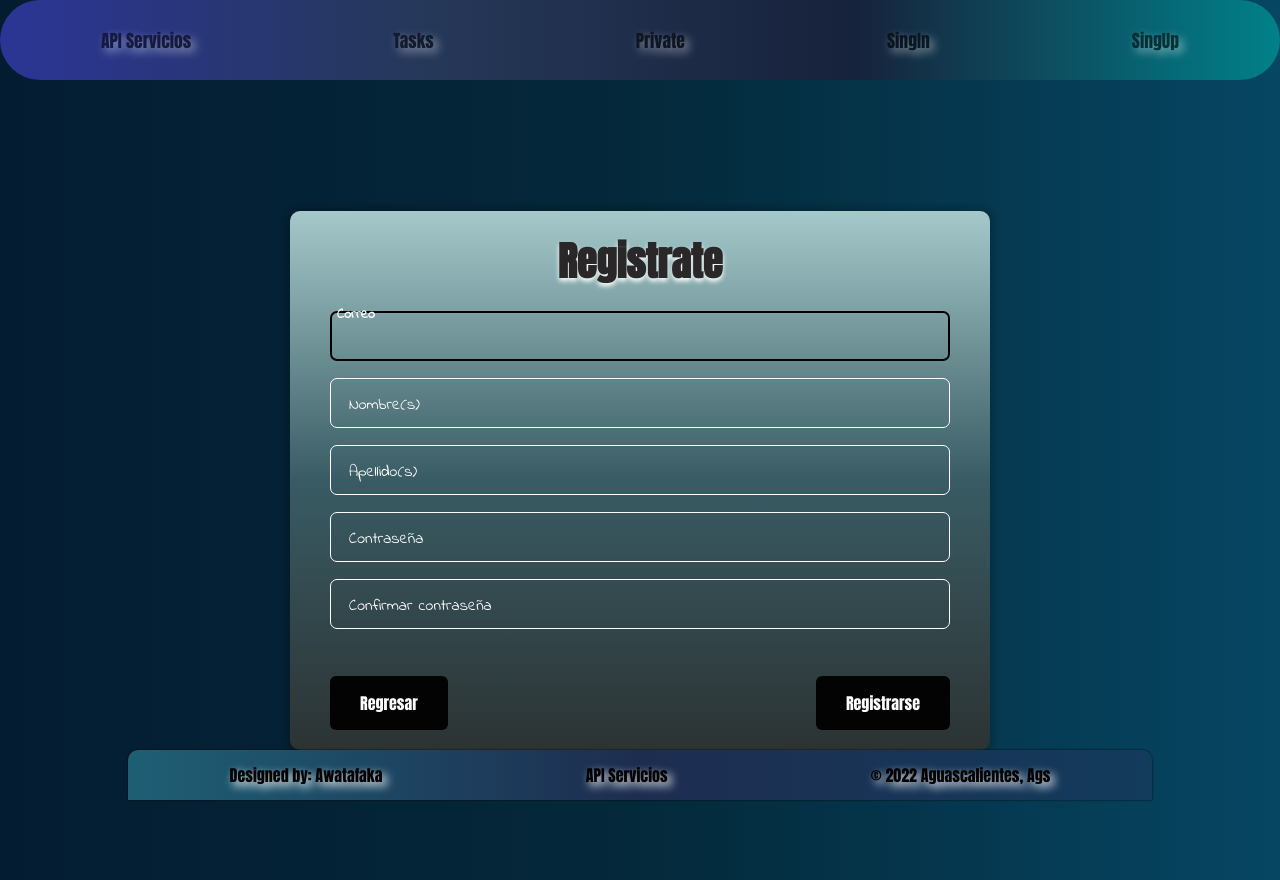
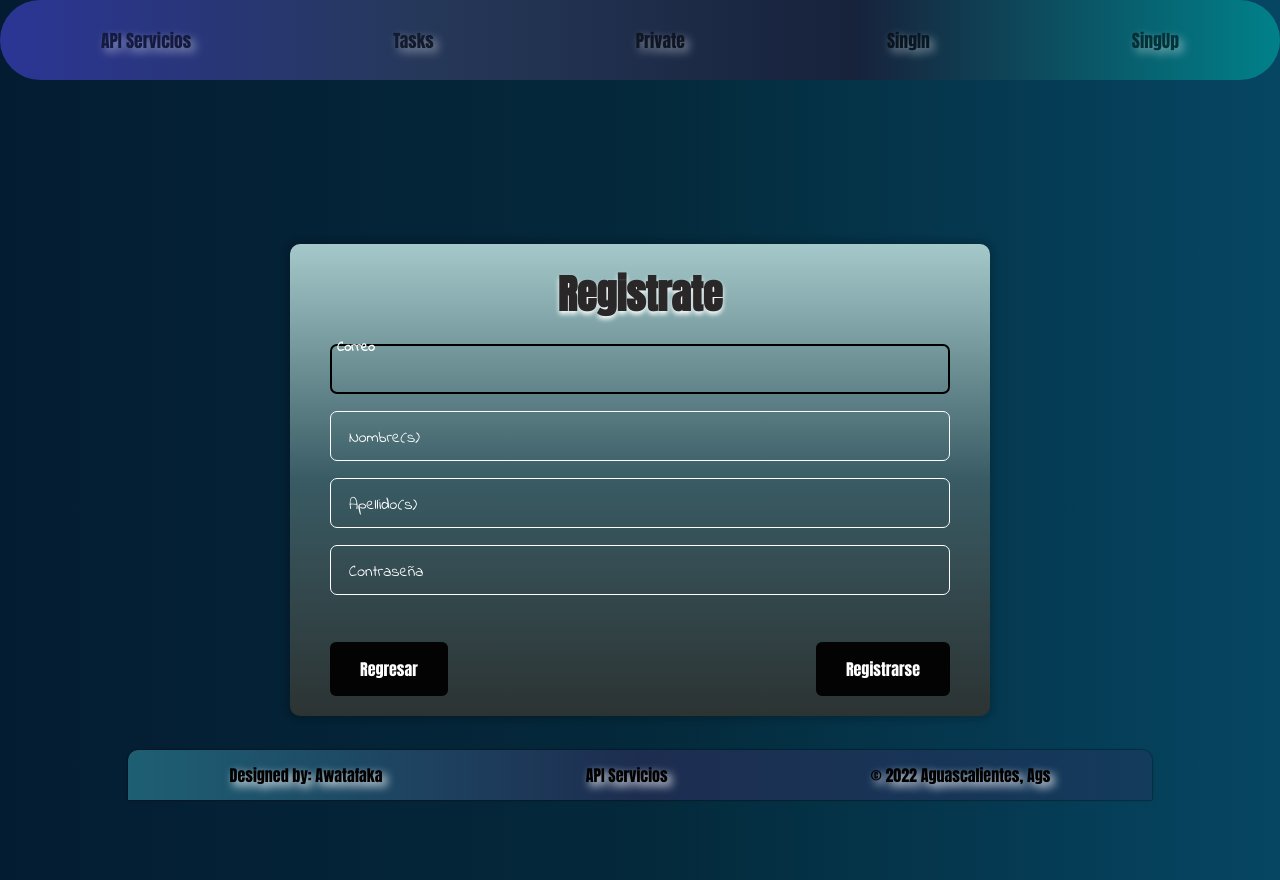
Before and after one commit to Reaper-Black/api-services-frontend, an Angular app: page /register in a window 1280 px wide. Built offline with nearby package versions, Linux system fonts and the light colour scheme.

Commit message:
agregacion de los servicios pertinentes

```diff
--- a/src/app/components/register/register.component.html
+++ b/src/app/components/register/register.component.html
@@ -20,13 +20,8 @@
                 </div>
 
                 <div class="inputContainer">
-                    <input type="text" [(ngModel)]="user.password" [ngModelOptions]="{standalone: true}" class="input" placeholder="a" required autofocus>
+                    <input type="password" [(ngModel)]="user.password" [ngModelOptions]="{standalone: true}" class="input" placeholder="a" required autofocus>
                     <label for="" class="label">Contraseña</label>
-                </div>
-
-                <div class="inputContainer">
-                    <input type="text" class="input" placeholder="a" required autofocus>
-                    <label for="" class="label">Confirmar contraseña</label>
                 </div>
 
                 <div class="buttonsOn">
```
Also changed, not shown: src/app/services/auth.service.ts (added, +9 -0 lines), src/app/services/dashboard.service.ts (added, +9 -0 lines), 2 other files (tests, documents, lock files or other folders).
